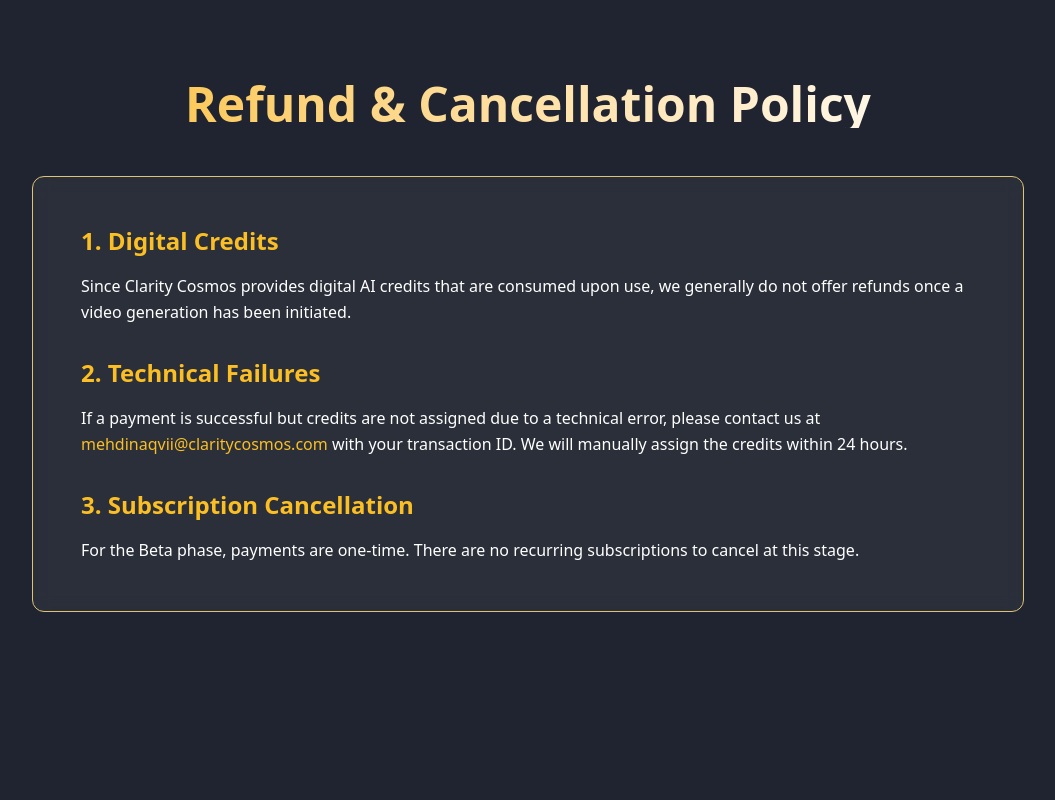
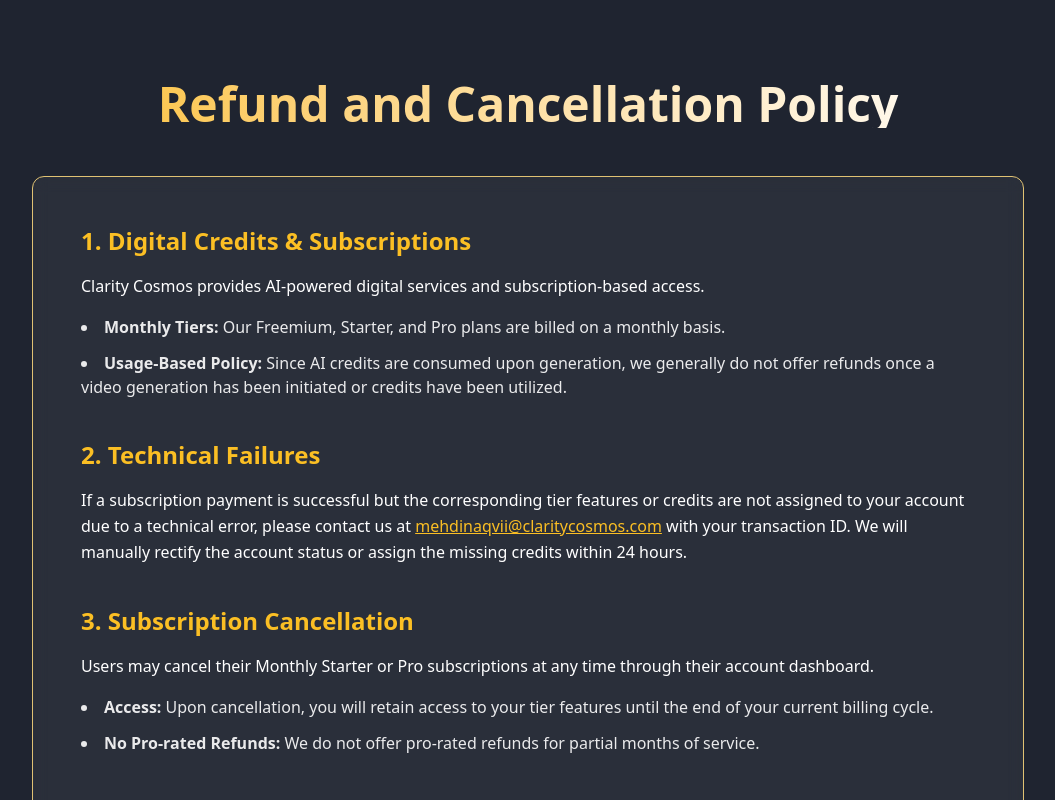
Before and after one commit to rananomi05/Cosmos-frontend, a Next.js app: page /refund in a window 1280 px wide. Shown: the top 800 px of the page, without its empty margins (112-1167 px from the left). Built offline with nearby package versions, Linux system fonts and the light colour scheme.

Commit message:
Fix some Errors

```diff
--- a/app/components/landing/pricing.tsx
+++ b/app/components/landing/pricing.tsx
@@ -33,7 +33,7 @@
       price: 20,
       features: [
         "6 video(s) / month",
-        "Text-based Q&A only",
+        "Vide based Q&A (higher limits)",
         "Adjust learning pace conditions",
         "1k words / call",
       ],
@@ -62,14 +62,14 @@
             >
               {/* Header */}
               <div className="mb-4 sm:mb-6">
-                <h3 className="text-lg sm:text-xl font-bold mb-1">{plan.name}</h3>
+                <h3 className="text-lg text-[#FBBF24] sm:text-xl font-bold mb-1">{plan.name}</h3>
                 <p className="text-sm sm:text-base text-muted-foreground">{plan.subtitle}</p>
               </div>
 
               {/* Price */}
               <div className="mb-4 sm:mb-6">
-                <span className="text-2xl sm:text-4xl font-bold">${plan.price}</span>
-                <span className="text-sm sm:text-base text-muted-foreground"> /month</span>
+                <span className="text-2xl sm:text-4xl text-[#FBBF24] font-bold">${plan.price}</span>
+                <span className="text-sm sm:text-base text-[#FBBF24] text-muted-foreground"> /month</span>
               </div>
 
               {/* Features */}
--- a/app/components/landing/testimonials.tsx
+++ b/app/components/landing/testimonials.tsx
@@ -17,7 +17,7 @@
       role: "FAANG Engineer",
       quote:
         "I feel tired a lot when I watch videos, because it honestly takes time a lot to learn from many videos in youtube.",
-      avatar: "https://img.freepik.com/photos-gratuite/ecolier-livre-parc_23-2148199240.jpg",
+      avatar: "https://t3.ftcdn.net/jpg/03/28/49/70/360_F_328497000_mAVDgZQtgWQeH1Zzr6lb87mvokOK72Vj.jpg",
     },
     {
       name: "Oliver",
@@ -56,15 +56,15 @@
             >
               <div className="flex items-start gap-4 mb-4">
                 {/* Avatar Image */}
-                <div className="w-12 h-12 rounded-full overflow-hidden shrink-0">
-                  <img
-                    src={testimonial.avatar} // Unsplash URL or any image path
+                <div className="relative w-12 h-12 rounded-full overflow-hidden shrink-0">
+                  <Image
+                    src={testimonial.avatar}
                     alt={testimonial.name}
-                    width={48}
-                    height={48}
+                    fill
                     className="object-cover"
                   />
                 </div>
+
 
                 <div>
                   <h4 className="font-semibold">{testimonial.name}</h4>
--- a/app/globals.css
+++ b/app/globals.css
@@ -1,4 +1,17 @@
 @import "tailwindcss";
+@keyframes slideUp {
+  0% {
+    transform: translateY(100%);
+    opacity: 0;
+  }
+  100% {
+    transform: translateY(0);
+    opacity: 1;
+  }
+}
+.custom-toast {
+  animation: slideUp 0.4s ease forwards;
+}
 
 :root {
   --primary-color: #111827;
--- a/app/layout.tsx
+++ b/app/layout.tsx
@@ -1,15 +1,31 @@
 import "./globals.css";
-
+import { Toaster } from "react-hot-toast";
 
 export default function RootLayout({
   children,
-}: Readonly<{
+}: {
   children: React.ReactNode;
-}>) {
+}) {
   return (
     <html lang="en">
       <body>
         {children}
+
+
+        <Toaster
+          position="top-center"
+          reverseOrder={false}
+          toastOptions={{
+            duration: 3000,
+            style: {
+              background: "#1b2130",
+              color: "#fff",
+              border: "1px solid #7C3AED40",
+              padding: "16px 20px",
+              borderRadius: "12px",
+            },
+          }}
+        />
       </body>
     </html>
   );
--- a/app/refund/page.tsx
+++ b/app/refund/page.tsx
@@ -1,25 +1,38 @@
 const Refund = () => {
     return (
-        <section id="refund-policy" className="py-20 bg-[#1f2430] bg-card/30 relative overflow-hidden min-h-screen">
+        <section
+            id="refund-policy"
+            className="py-20 bg-[#1f2430] bg-card/30 relative overflow-hidden min-h-screen"
+        >
             <div className="container mx-auto max-w-5xl relative px-4">
-
                 {/* Heading */}
                 <h2 className="text-3xl md:text-4xl lg:text-5xl font-bold mb-12 text-center bg-linear-to-r from-[#FBBF24] to-white bg-clip-text text-transparent">
-                    Refund & Cancellation Policy
+                    Refund and Cancellation Policy
                 </h2>
 
                 {/* Policy Card */}
-                <div className="border border-[#e0c273] rounded-xl bg-white/5 backdrop-blur-sm p-8 md:p-12 text-white space-y-8">
+                <div className="border border-[#e0c273] rounded-xl bg-white/5 backdrop-blur-sm p-8 md:p-12 text-white space-y-10">
 
                     {/* Section 1 */}
                     <div>
                         <h3 className="text-xl md:text-2xl font-semibold mb-4 text-[#FBBF24]">
-                            1. Digital Credits
+                            1. Digital Credits & Subscriptions
                         </h3>
-                        <p className="text-foreground leading-relaxed">
-                            Since Clarity Cosmos provides digital AI credits that are consumed upon use,
-                            we generally do not offer refunds once a video generation has been initiated.
+                        <p className="leading-relaxed mb-4">
+                            Clarity Cosmos provides AI-powered digital services and subscription-based access.
                         </p>
+                        <ul className="space-y-3 list-disc list-inside text-white/90">
+                            <li>
+                                <span className="font-semibold">Monthly Tiers:</span> Our Freemium,
+                                Starter, and Pro plans are billed on a monthly basis.
+                            </li>
+                            <li>
+                                <span className="font-semibold">Usage-Based Policy:</span> Since AI
+                                credits are consumed upon generation, we generally do not offer
+                                refunds once a video generation has been initiated or credits
+                                have been utilized.
+                            </li>
+                        </ul>
                     </div>
 
                     {/* Section 2 */}
@@ -27,11 +40,18 @@
                         <h3 className="text-xl md:text-2xl font-semibold mb-4 text-[#FBBF24]">
                             2. Technical Failures
                         </h3>
-                        <p className="text-foreground leading-relaxed">
-                            If a payment is successful but credits are not assigned due to a technical error,
-                            please contact us at{" "}
-                            <a className="text-[#FBBF24]">mehdinaqvii@claritycosmos.com</a> with your transaction ID.
-                            We will manually assign the credits within 24 hours.
+                        <p className="leading-relaxed">
+                            If a subscription payment is successful but the corresponding tier
+                            features or credits are not assigned to your account due to a
+                            technical error, please contact us at{" "}
+                            <a
+                                href="mailto:mehdinaqvii@claritycosmos.com"
+                                className="text-[#FBBF24] underline"
+                            >
+                                mehdinaqvii@claritycosmos.com
+                            </a>{" "}
+                            with your transaction ID. We will manually rectify the account
+                            status or assign the missing credits within 24 hours.
                         </p>
                     </div>
 
@@ -40,9 +60,33 @@
                         <h3 className="text-xl md:text-2xl font-semibold mb-4 text-[#FBBF24]">
                             3. Subscription Cancellation
                         </h3>
-                        <p className="text-foreground leading-relaxed">
-                            For the Beta phase, payments are one-time. There are no recurring
-                            subscriptions to cancel at this stage.
+                        <p className="leading-relaxed mb-4">
+                            Users may cancel their Monthly Starter or Pro subscriptions at
+                            any time through their account dashboard.
+                        </p>
+                        <ul className="space-y-3 list-disc list-inside text-white/90">
+                            <li>
+                                <span className="font-semibold">Access:</span> Upon cancellation,
+                                you will retain access to your tier features until the end of
+                                your current billing cycle.
+                            </li>
+                            <li>
+                                <span className="font-semibold">No Pro-rated Refunds:</span> We
+                                do not offer pro-rated refunds for partial months of service.
+                            </li>
+                        </ul>
+                    </div>
+
+                    {/* Section 4 */}
+                    <div>
+                        <h3 className="text-xl md:text-2xl font-semibold mb-4 text-[#FBBF24]">
+                            4. Beta Phase Clause
+                        </h3>
+                        <p className="leading-relaxed">
+                            During this Pre-Beta/Beta phase, users acknowledge that the
+                            service is provided "as is." While we strive for 100% uptime,
+                            refunds will only be considered in cases of total platform failure
+                            lasting more than 48 hours.
                         </p>
                     </div>
 
--- a/next.config.ts
+++ b/next.config.ts
@@ -2,16 +2,13 @@
 const nextConfig = {
   reactStrictMode: true,
 
-  images: {
+   images: {
     remotePatterns: [
-      {
-        protocol: "https",
-        hostname: "images.unsplash.com",
-      },
-      {
-        protocol: "https",
-        hostname: "source.unsplash.com",
-      },
+      { protocol: "https", hostname: "images.unsplash.com" },
+      { protocol: "https", hostname: "source.unsplash.com" },
+      { protocol: "https", hostname: "c8.alamy.com" },
+      { protocol: "https", hostname: "img.freepik.com" },
+      { protocol: "https", hostname: "t3.ftcdn.net" }, // 👈 add this
     ],
   },
 
--- a/package.json
+++ b/package.json
@@ -12,6 +12,7 @@
     "next": "^16.1.6",
     "react": "19.2.0",
     "react-dom": "19.2.0",
+    "react-hot-toast": "^2.6.0",
     "react-icons": "^5.5.0"
   },
   "devDependencies": {
```
Also changed, not shown: app/components/header.tsx (+8 -9 lines), app/components/landing/hero.tsx (+25 -6 lines), 1 other file (tests, documents, lock files or other folders).
